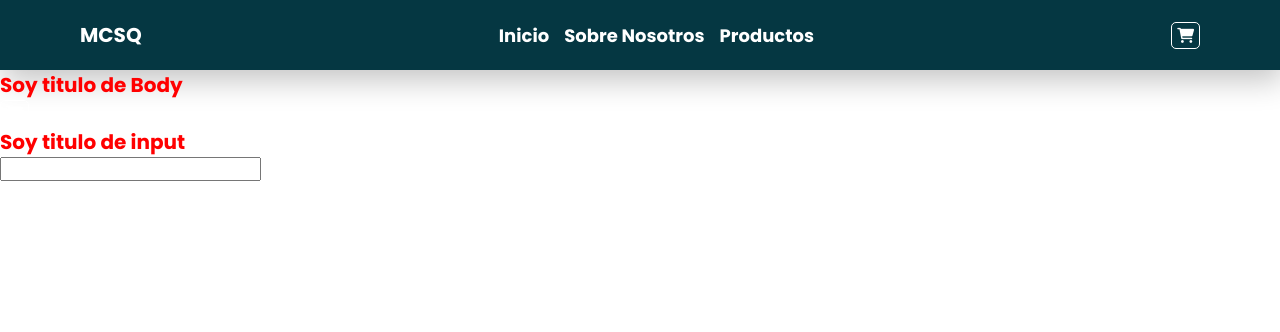
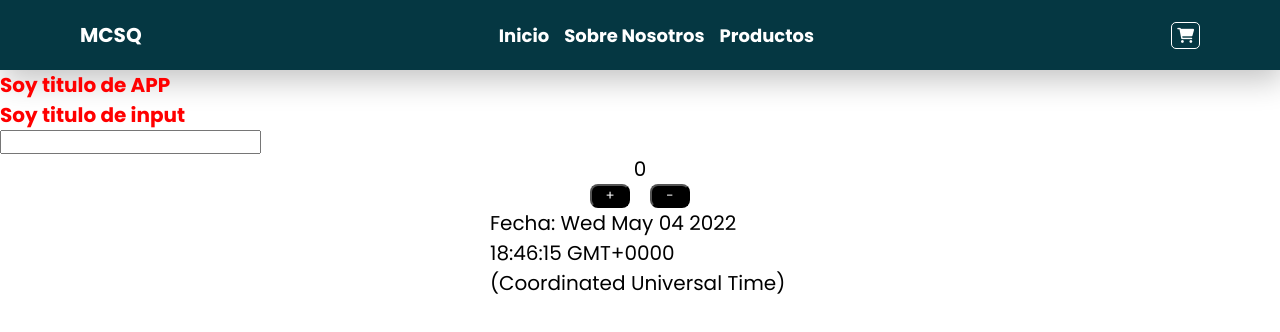
Before and after one commit to MatiasRoel24/MSCQ, a React (Create React App) app: page / in a window 1280 px wide. Shown: the top 332 px of the page. Built offline with nearby package versions, Linux system fonts and the light colour scheme.

Commit message:
componentes II

```diff
--- a/src/App.js
+++ b/src/App.js
@@ -1,18 +1,20 @@
 import './components/NavBar/NavBar.css';
 import './components/CartWidget/CartWidget.css';
+import './components/ItemCount/ItemCount.css';
 import NavBar from './components/NavBar/NavBar';
 import Formulario from './components/Formulario/Formulario';
 import Titulo from './components/Titulo/Titulo';
-import CartWidget from './components/CartWidget/CartWidget';
+import ItemCount from './components/ItemCount/ItemCount';
+
 
 function App() {
-  const tit = 'Hola APP';
+
   return (
     <div className="App">
       <NavBar />
-      <Titulo titulo = 'Soy titulo de Body'/>
-      <CartWidget />
+      <Titulo titulo = 'Soy titulo de APP'/> {/* Soy titulo es prop */}
       <Formulario />
+      <ItemCount />
     </div>
   );
 }
--- a/src/components/CartWidget/CartWidget.css
+++ b/src/components/CartWidget/CartWidget.css
@@ -8,3 +8,8 @@
     border-radius: 0.5rem;
     cursor: pointer;
 }
+
+.icon-cart:hover{
+    color: #8FC93A;
+    border-color: #8FC93A;
+}
--- /dev/null
+++ b/src/components/ItemCount/ItemCount.css
@@ -0,0 +1,25 @@
+.contendor__count{
+    width: 30rem;
+    font-size: 2rem;
+    margin: 0 auto;
+    background-color: white;
+    display: flex;
+    flex-direction: column;
+}
+
+.contador{
+    margin: 0 auto;
+}
+
+.contendor__botones{
+    margin: 0 auto;
+    display: flex;
+    gap: 2rem;
+}
+
+.btn-count{
+    width: 4rem;
+    background-color: black;
+    color: white;
+    border-radius: 8px;
+}
--- /dev/null
+++ b/src/components/ItemCount/ItemCount.js
@@ -0,0 +1,38 @@
+import React, { useState } from 'react';
+
+function ItemCount() {
+
+    const [count, setCount] = useState(0);
+    const [date, setDate] = useState( Date() );
+
+    const fecha = () => {
+        setDate( Date() )
+    }
+
+    const sumar = () => {
+        setCount(count + 1)
+        setDate( Date() )
+    }
+
+    const restar = () => {
+        setCount(count - 1)
+        setDate( Date() )
+    }
+
+    return(
+
+    <>
+    <div className='contendor__count'>
+        <p className='contador'>{count}</p>
+        <div className='contendor__botones'>
+            <button className='btn-count' onClick={ sumar }>+</button>
+            <button className='btn-count' onClick={ restar }>-</button>
+        </div>
+        <p>Fecha: { date }</p>
+    </div>
+
+    </>
+    )
+}
+
+export default ItemCount
```
Also changed, not shown: src/components/ItemListContainer/ItemListContainer.css (added), src/components/ItemListContainer/ItemListContainer.js (added).
